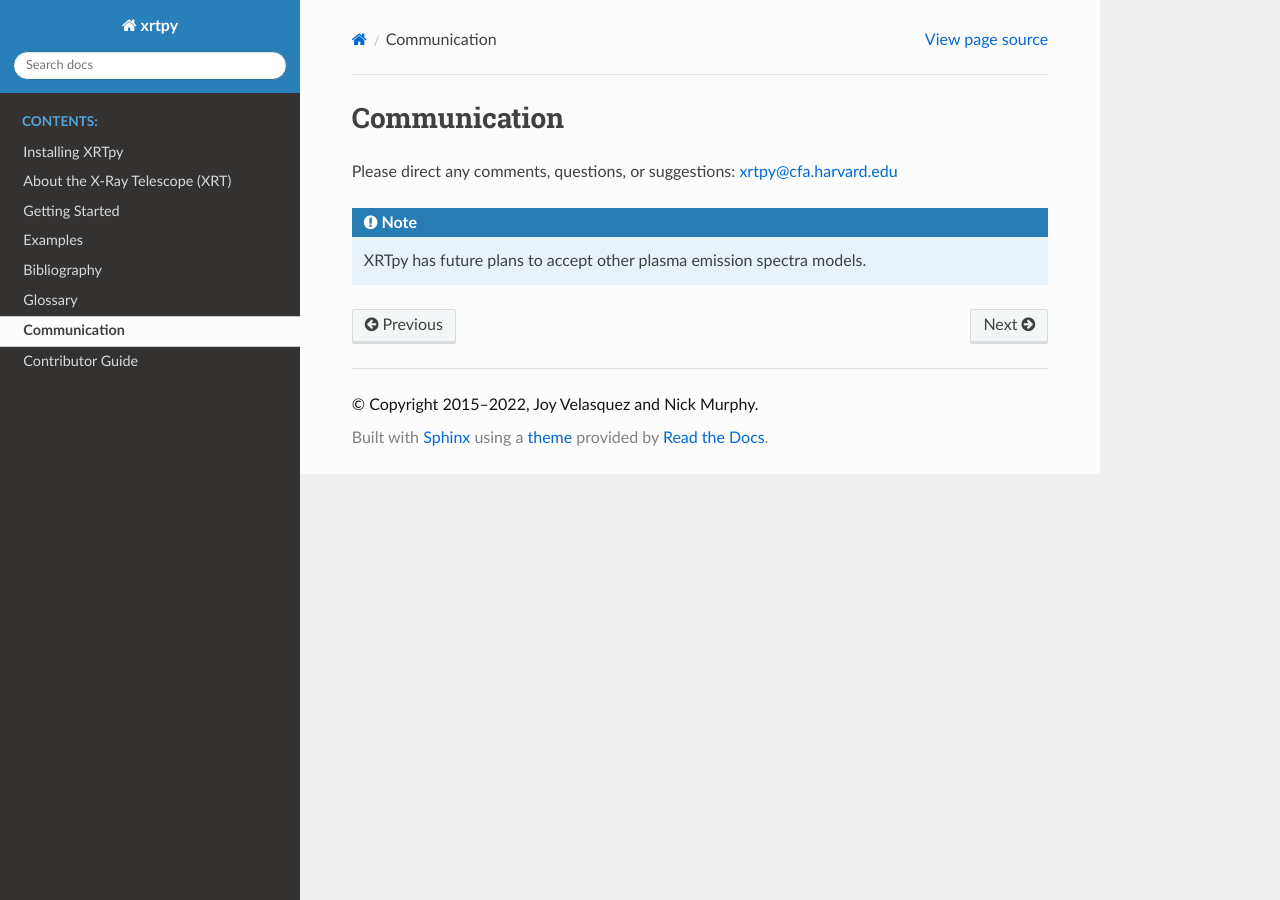
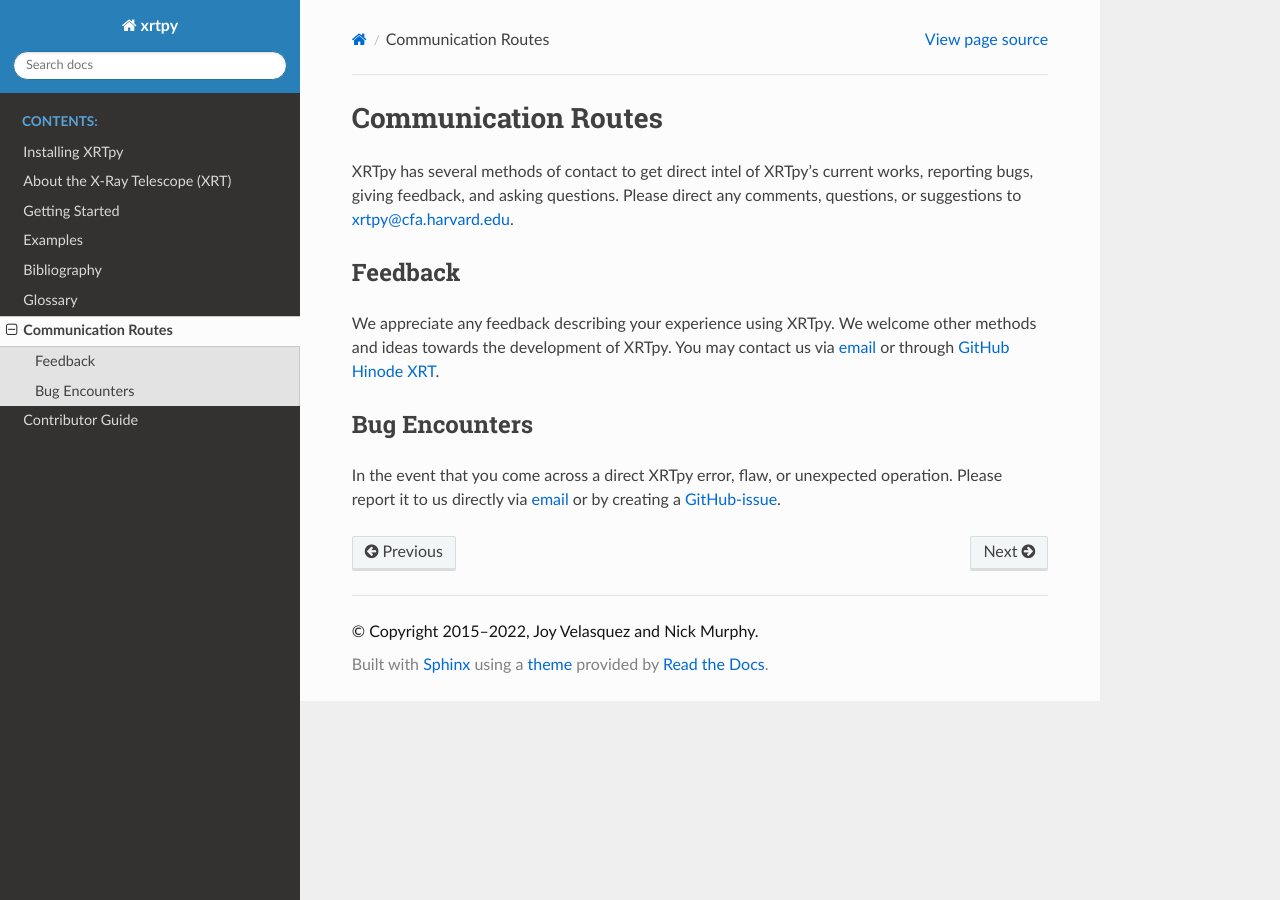
Before and after one commit to HinodeXRT/xrtpy, a Sphinx documentation site: the page built from docs/feedback_communication.rst, in a window 1280 px wide. Built offline with Sphinx 7.4.7 and the Read the Docs theme 2.0.0, drawn with Linux system fonts in a browser that asks for light colours.

Commit message:
Updating text-added feedback and bug encounter section.

```diff
--- a/docs/feedback_communication.rst
+++ b/docs/feedback_communication.rst
@@ -2,11 +2,23 @@
 
 .. _feedback_communication:
 
-*************
-Communication
-*************
+********************
+Communication Routes
+********************
 
-Please direct any comments, questions, or suggestions: xrtpy@cfa.harvard.edu
+XRTpy has several methods of contact to get direct intel of XRTpy's current
+works, reporting bugs, giving feedback, and asking questions. Please direct any comments, questions, or suggestions to `xrtpy@cfa.harvard.edu`_.
 
-.. note::
-   XRTpy has future plans to accept other plasma emission spectra models.
+Feedback
+========
+We appreciate any feedback describing your experience using XRTpy. We welcome other methods and ideas towards the development of XRTpy. You may contact us via `email`_ or through `GitHub Hinode XRT`_.
+
+Bug Encounters
+==============
+In the event that you come across a direct XRTpy error, flaw, or unexpected operation. Please report it to us directly via `email`_ or by creating a `GitHub-issue`_.
+
+
+.. _xrtpy@cfa.harvard.edu: xrtpy@cfa.harvard.edu
+.. _email: xrtpy@cfa.harvard.edu
+.. _GitHub-issue: https://github.com/HinodeXRT/xrtpy/issues
+.. _GitHub Hinode XRT : https://github.com/HinodeXRT/xrtpy
```
